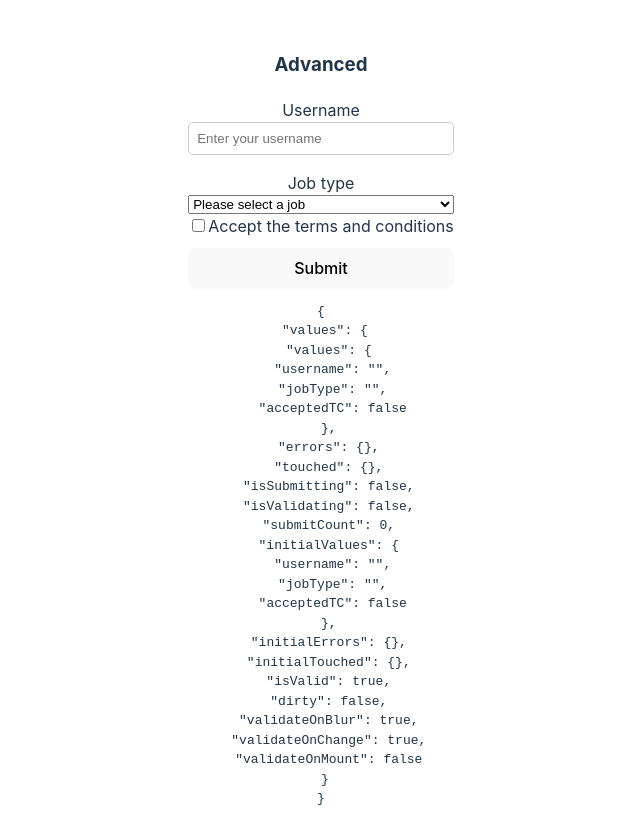
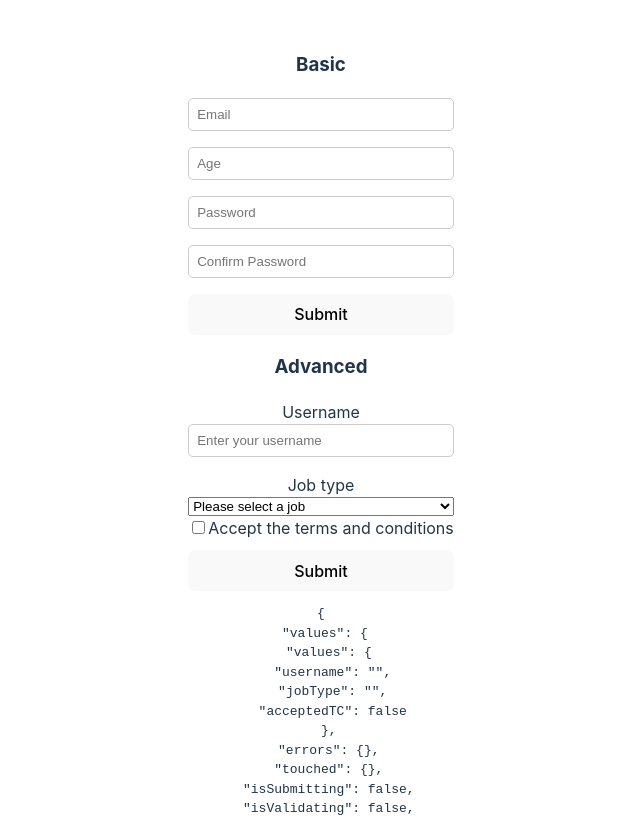
Before and after one commit to Alvarofr09/Clase-React, a React (Vite) app in the folder formik/: page / in a window 1280 px wide. Shown: the top 817 px of the page, without its empty margins (319-959 px from the left). Built offline with nearby package versions, Linux system fonts and the light colour scheme.

Commit message:
Descomentar

```diff
--- a/formik/src/App.jsx
+++ b/formik/src/App.jsx
@@ -9,10 +9,10 @@ function App() {
 	return (
 		<div className="App">
 			<nav>
-				{/* <h3 onClick={() => setView("basic")} style={{ color: view ?? "basic" }}>
+				<h3 onClick={() => setView("basic")} style={{ color: view ?? "basic" }}>
 					Basic
 				</h3>
-				<BasicForm /> */}
+				<BasicForm />
 				<h3
 					onClick={() => setView("advanced")}
 					style={{ color: view ?? "basic" }}
```
